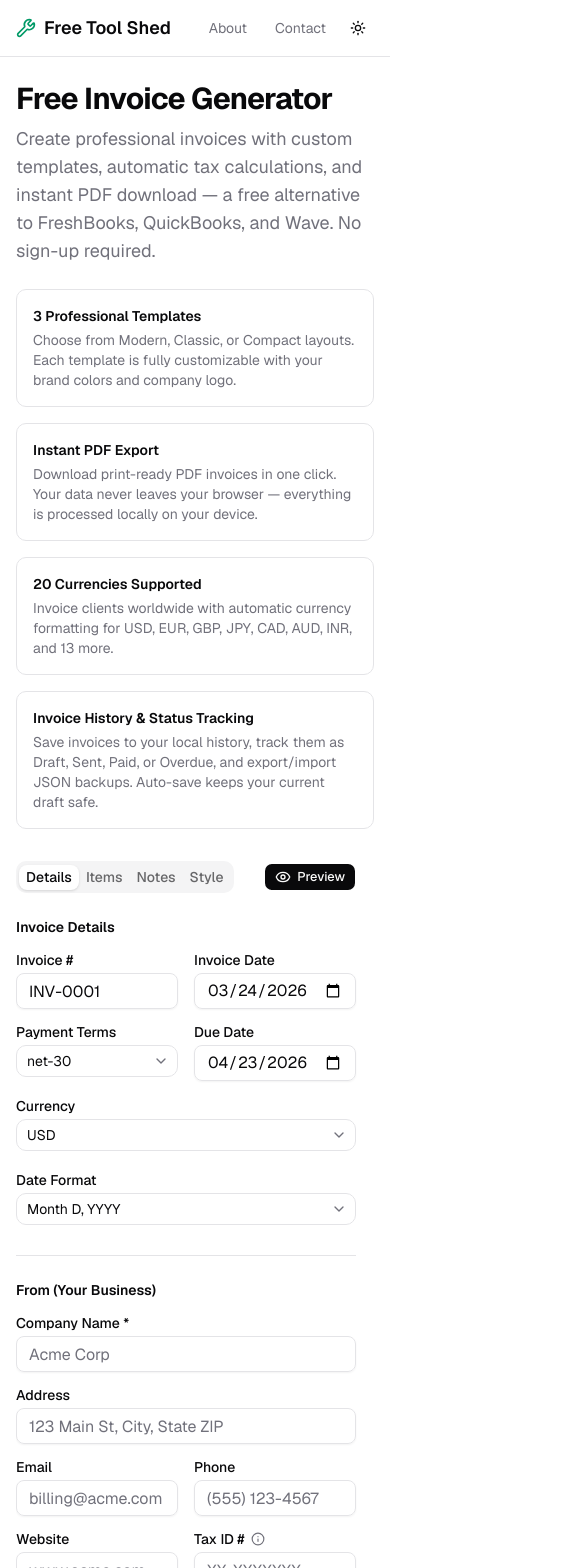
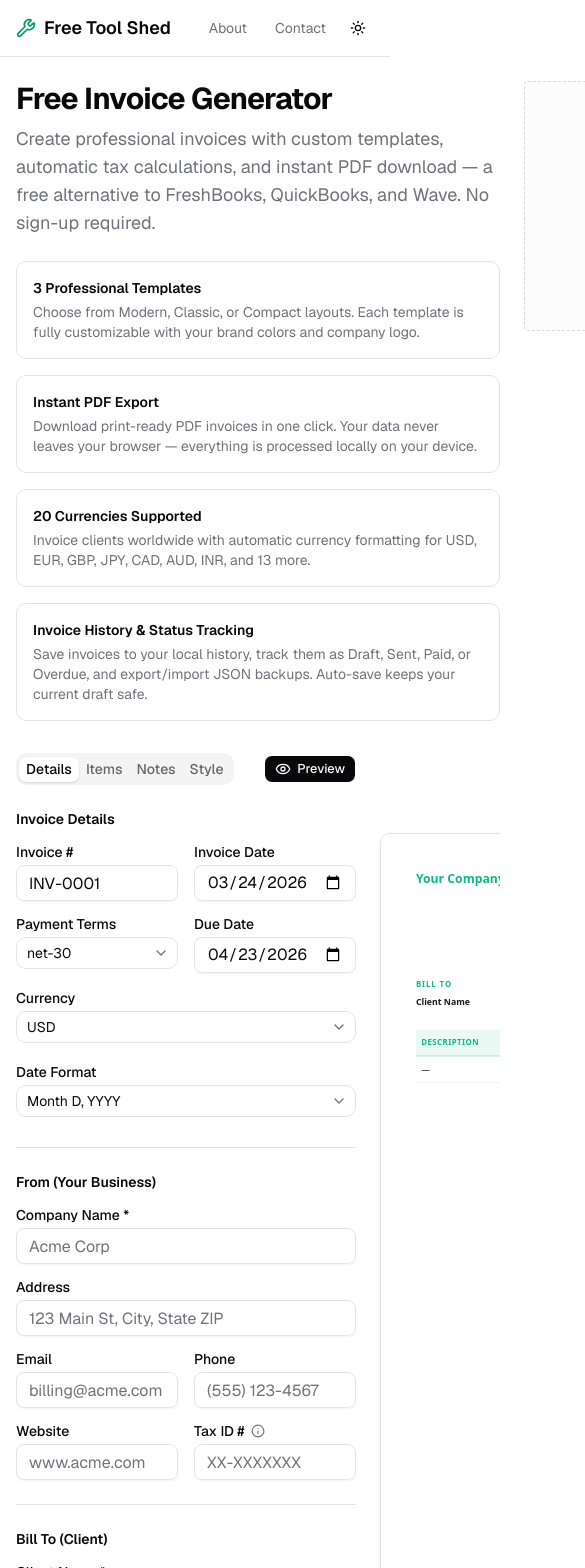
Before and after one commit to diegofivefive/freetoolshed, a Next.js app: page /tools/invoice-generator in a window 390 px wide. Shown: the top 1568 px of the page, 585 px wide, since content can reach past the window. Built offline with nearby package versions, Linux system fonts and the light colour scheme.

Commit message:
more collapse formating

```diff
--- a/src/app/tools/invoice-generator/_components/invoice-generator.tsx
+++ b/src/app/tools/invoice-generator/_components/invoice-generator.tsx
@@ -142,8 +142,8 @@ export function InvoiceGenerator() {
   }, []);
 
   return (
-    <div ref={containerRef} className="overflow-x-auto">
-      <div className={showPreview ? "flex min-w-[880px] gap-6" : "flex gap-6"}>
+    <div ref={containerRef} className={showPreview ? "overflow-x-auto [transform:scaleY(-1)]" : ""}>
+      <div className={showPreview ? "flex min-w-[880px] gap-6 [transform:scaleY(-1)]" : "flex gap-6"}>
         {/* Form — left side */}
         <div className={showPreview ? "min-w-[340px] flex-1" : "min-w-0 flex-1"}>
           <InvoiceForm
--- a/src/app/tools/layout.tsx
+++ b/src/app/tools/layout.tsx
@@ -6,9 +6,9 @@ export default function ToolsLayout({
   children: React.ReactNode;
 }>) {
   return (
-    <div className="mx-auto flex w-full max-w-7xl flex-1 gap-6 px-4 py-6 sm:px-6 lg:px-8">
+    <div className="mx-auto flex w-full min-w-[840px] max-w-7xl flex-1 gap-6 px-4 py-6 sm:px-6 lg:px-8">
       <main className="min-w-0 flex-1">{children}</main>
-      <aside className="hidden w-[300px] shrink-0 lg:block">
+      <aside className="w-[300px] shrink-0">
         <div className="sticky top-20">
           <AdSlot slot="sidebar" />
         </div>
```
